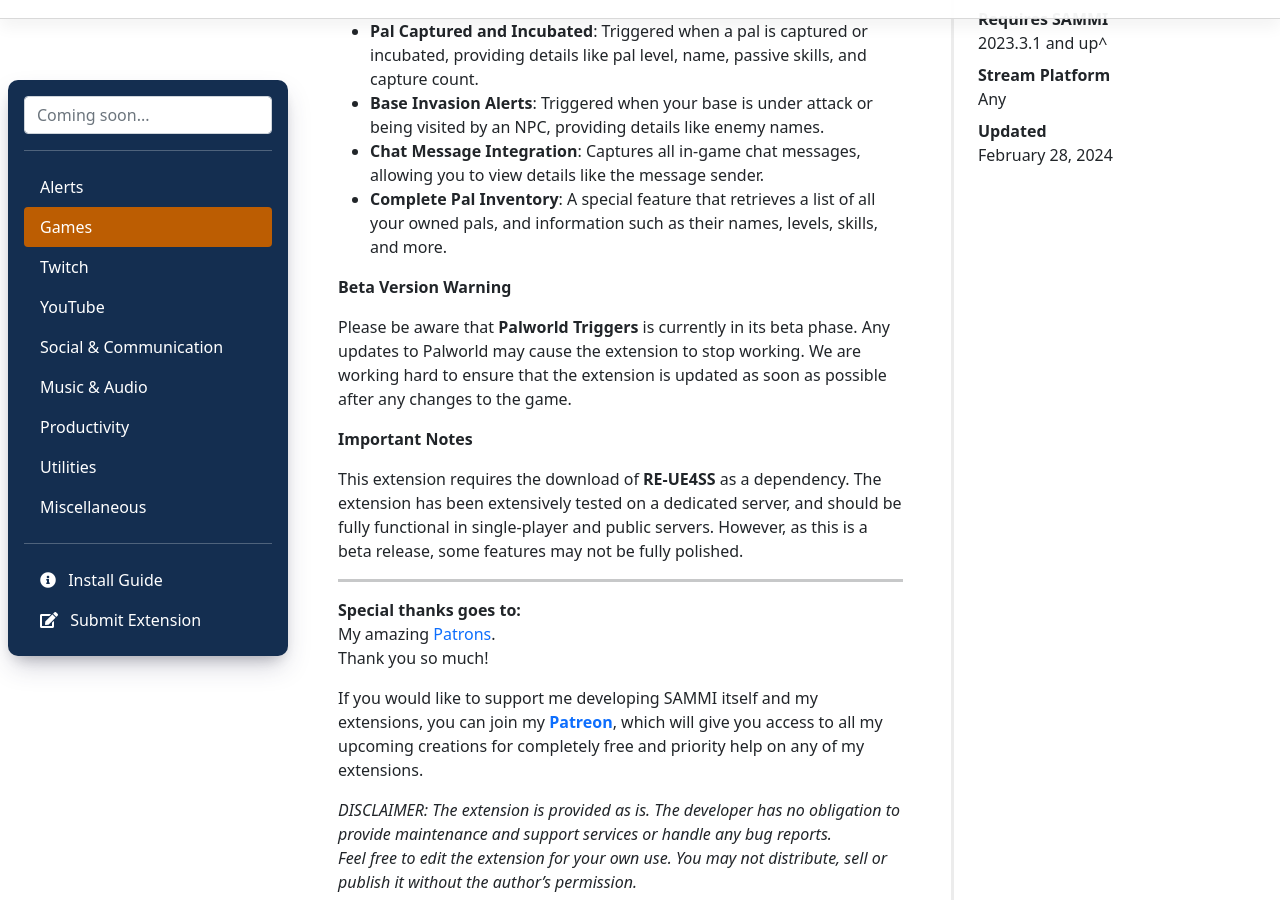
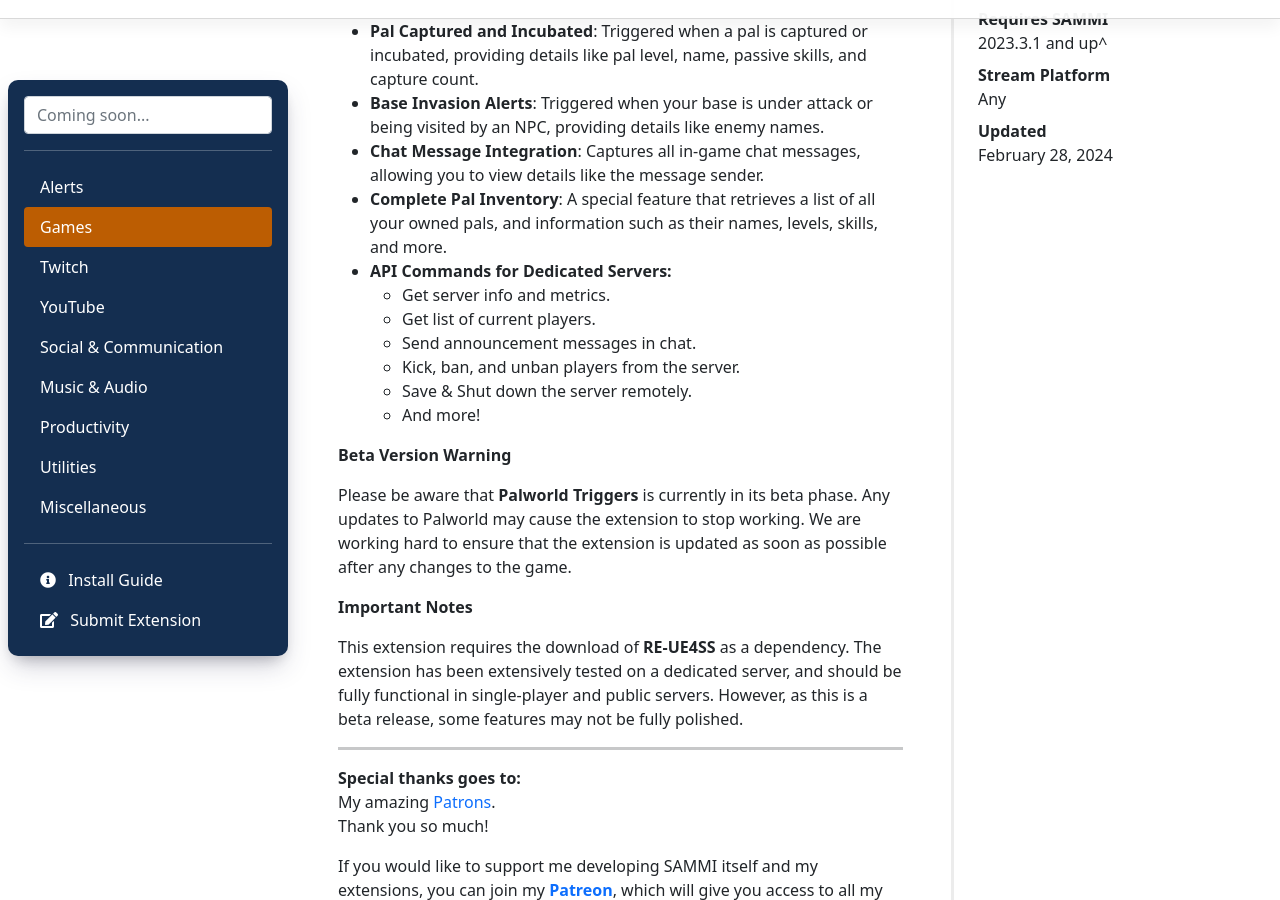
Before and after one commit to SAMMISolutions/SAMMISolutions.github.io, a Jekyll site: the page built from collections/_extensions/palworld-triggers.md, in a window 1280 px wide and 900 px high, scrolled down 1189 px. Built offline with Jekyll 4.4.1, drawn with Linux system fonts in a browser that asks for light colours; comment, search, counter and statistics services are not loaded; some of the changed lines change nothing that is shown.

Commit message:
palworld update

```diff
--- a/collections/_extensions/palworld-triggers.md
+++ b/collections/_extensions/palworld-triggers.md
@@ -23,6 +23,13 @@
     - **Base Invasion Alerts**: Triggered when your base is under attack or being visited by an NPC, providing details like enemy names.
     - **Chat Message Integration**: Captures all in-game chat messages, allowing you to view details like the message sender.
     - **Complete Pal Inventory**: A special feature that retrieves a list of all your owned pals, and information such as their names, levels, skills, and more.
+    - **API Commands for Dedicated Servers:**
+        - Get server info and metrics.
+        - Get list of current players.
+        - Send announcement messages in chat.
+        - Kick, ban, and unban players from the server.
+        - Save & Shut down the server remotely.
+        - And more!
 
     **Beta Version Warning**
 
@@ -127,5 +134,40 @@
 
     If you wish to START listening to Palworld events again, enable the Palworld Triggers deck, press INIT button
     and readd Pal\Binaries\Win64\Mods\SAMMI\enabled.txt. Restart your game.
+
+    #### API Server Setup
+    <div class="alert alert-warning mt-2" role="alert">Only works on Dedicated Servers</div>
+
+    Palworld API Request commands allow you to communicate with your Palworld server.
+
+    **Requires the following setup:**
+    1. Navigate to your Palworld Server -> `PalWorldSettings.ini` file
+        - - For example, the path for Steam is `SteamLibrary\steamapps\common\PalServer\Pal\Saved\Config\WindowsServer\PalWorldSettings.ini`
+        - If you use a 3rd party to modify your server settings, open that instead
+    2. Add or modify the following values in OptionSettings:
+        - `RESTAPIEnabled=true`
+        - `RESTAPIPort=8212`
+        - `AdminPassword="YOURPASSWORD"` (must NOT be empty)
+    3. Save the ini file and restart the Palworld server.
+        - In the Server log, you should see: `REST API started on port 8212`
+    4. Fill out the following inside the Setup Server API button in the Palworld Triggers deck:
+        - Server Address: `127.0.0.1` if hosted locally, else insert the server address
+        - Server Port: `8212` (or whatever you set it to in step 2)
+        - Do Not Include Port: Check this if the port is already a part of the server address
+        - Server Password: `YOURPASSWORD` (whatever you set it to in step 2)
+    5. Reload Bridge.
+
+    #### API Commands
+    Available API commands:
+    - Get Server Info
+    - Get Currently Connected Players
+    - Get Server Settings
+    - Get Server Metrics
+    - Announce message in chat
+    - Kick, ban and unban players
+    - Save the world
+    - Shutdown and force stop the server
+
+    You can view all the commands and their examples inside Send API Command button in the Palworld Triggers deck.
 privacy_collect: false
 ---
```
Also changed, not shown: assets/images/extensions/palworld-triggers-deck.png.
